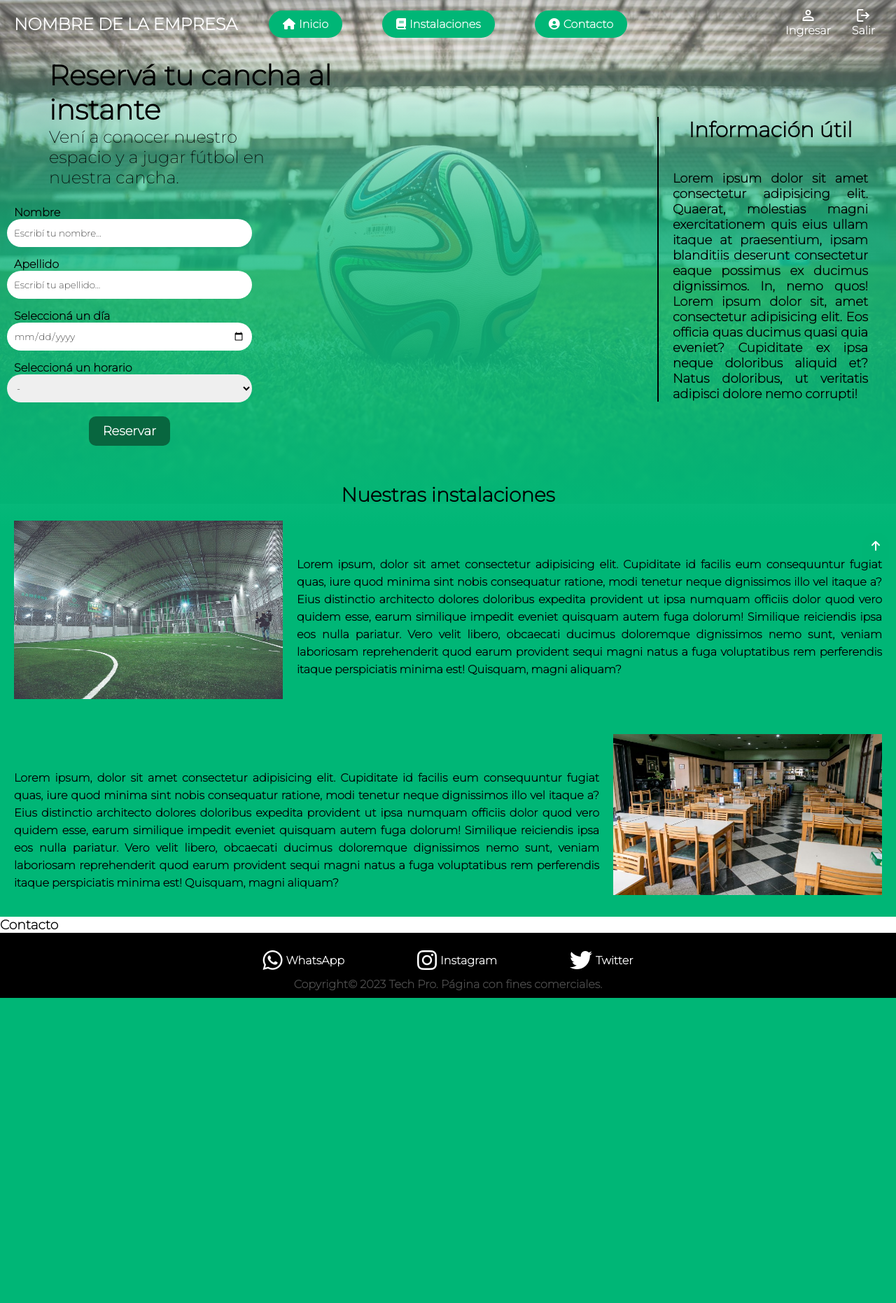
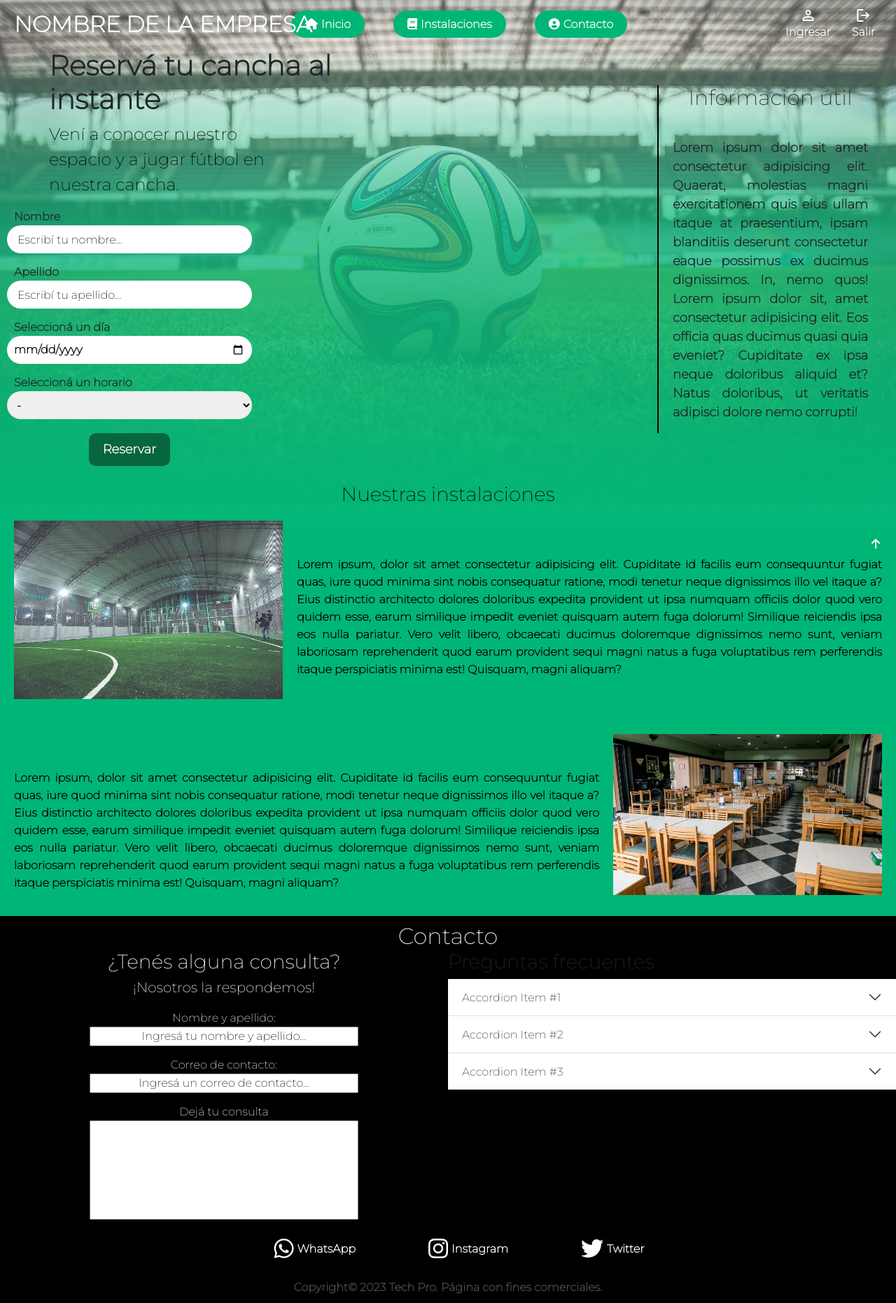
Before and after one commit to NachitoLP/Proyecto-web-Cancha, a Django app: page / in a window 1280 px wide. Shown: the whole page at 70% size. Before the commit the page ends 1426 px from the top, so only its background shows below. Run offline with Django 4.2, Linux system fonts and the light colour scheme; some libraries are stand-ins or nearby versions; some web fonts are replaced.

Commit message:
Contacto empezado y cambios de background

```diff
--- a/public/css/style.css
+++ b/public/css/style.css
@@ -10,6 +10,8 @@
   *::selection {
     color: rgba(0, 182, 118, 0.8);
     background-color: black; }
+  * a {
+    text-decoration: none; }
 
 /* VIEWS */
 .section_reserva_instalaciones {
@@ -41,10 +43,16 @@
             border-radius: 20px;
             border: none;
             transition: 0.3s;
-            margin-bottom: 15px; }
+            margin-bottom: 15px;
+            padding: 10px;
+            font-weight: 600; }
             .section_reserva_instalaciones .section_reservas .div_conocenos .div_form_reservar div input::placeholder, .section_reserva_instalaciones .section_reservas .div_conocenos .div_form_reservar div select::placeholder {
               color: black;
-              padding-left: 10px; }
+              padding-left: 5px;
+              font-weight: 500; }
+          .section_reserva_instalaciones .section_reservas .div_conocenos .div_form_reservar div select::placeholder {
+            color: black;
+            font-weight: 500 !important; }
         .section_reserva_instalaciones .section_reservas .div_conocenos .div_form_reservar #button_reservar {
           color: white;
           font-weight: bold;
@@ -95,7 +103,7 @@
   width: 100%;
   height: fit-content;
   margin: auto; }
-  .section_instalaciones h3 {
+  .section_instalaciones h2 {
     margin: 20px auto;
     font-size: 28px;
     color: black; }
@@ -125,6 +133,58 @@
       color: black;
       line-height: 25px;
       text-align: justify; }
+
+.section_contacto {
+  background-color: black; }
+  .section_contacto .titulo_contacto {
+    margin: auto;
+    padding-top: 10px;
+    color: white;
+    text-align: center; }
+  .section_contacto .containers_contacto {
+    display: flex;
+    flex-wrap: wrap;
+    justify-content: space-evenly; }
+    .section_contacto .containers_contacto .container_consulta {
+      width: 50%; }
+      .section_contacto .containers_contacto .container_consulta h3 {
+        color: white;
+        text-align: center; }
+      .section_contacto .containers_contacto .container_consulta h5 {
+        color: white;
+        font-size: 20px;
+        margin-bottom: 20px;
+        text-align: center; }
+      .section_contacto .containers_contacto .container_consulta .form_contacto_consulta {
+        display: flex;
+        flex-direction: column; }
+        .section_contacto .containers_contacto .container_consulta .form_contacto_consulta input, .section_contacto .containers_contacto .container_consulta .form_contacto_consulta .section_reserva_instalaciones .section_reservas .div_conocenos .div_form_reservar div select, .section_reserva_instalaciones .section_reservas .div_conocenos .div_form_reservar div .section_contacto .containers_contacto .container_consulta .form_contacto_consulta select {
+          width: 60%;
+          margin: auto;
+          margin-bottom: 15px;
+          text-align: center;
+          color: black;
+          font-weight: 600; }
+          .section_contacto .containers_contacto .container_consulta .form_contacto_consulta input::placeholder, .section_contacto .containers_contacto .container_consulta .form_contacto_consulta .section_reserva_instalaciones .section_reservas .div_conocenos .div_form_reservar div select::placeholder, .section_reserva_instalaciones .section_reservas .div_conocenos .div_form_reservar div .section_contacto .containers_contacto .container_consulta .form_contacto_consulta select::placeholder {
+            text-align: center;
+            color: black;
+            font-weight: 500; }
+        .section_contacto .containers_contacto .container_consulta .form_contacto_consulta label {
+          margin: auto;
+          color: white;
+          text-align: center; }
+        .section_contacto .containers_contacto .container_consulta .form_contacto_consulta textarea {
+          width: 60%;
+          padding: 10px;
+          margin: auto;
+          color: black;
+          font-weight: 600; }
+          .section_contacto .containers_contacto .container_consulta .form_contacto_consulta textarea::placeholder {
+            text-align: center;
+            color: black;
+            font-weight: 500; }
+    .section_contacto .containers_contacto .container_preguntas_frecuentes {
+      width: 50%; }
 
 /* COMPONENTES */
 /* ICONOS */
@@ -245,7 +305,7 @@
     .header_nav .header_navbar_list_cel li {
       margin: 0px 0px; }
       .header_nav .header_navbar_list_cel li .container_icons_1200px {
-        color: white;
+        color: black;
         font-weight: bold;
         text-decoration: none;
         list-style: none;
@@ -256,7 +316,8 @@
         .header_nav .header_navbar_list_cel li .container_icons_1200px i {
           padding: 0px;
           margin-top: 20px;
-          margin-bottom: 5px; }
+          margin-bottom: 5px;
+          color: black; }
         .header_nav .header_navbar_list_cel li .container_icons_1200px label {
           padding: 0px;
           margin: 0px; }
--- a/public/scss/componentes/_header.scss
+++ b/public/scss/componentes/_header.scss
@@ -138,7 +138,7 @@
                 margin: 0px 0px;
 
                 .container_icons_1200px{
-                    color: white;
+                    color: black;
                     font-weight: bold;
                     text-decoration: none;
                     list-style: none;
@@ -151,6 +151,7 @@
                         padding: 0px;
                         margin-top: 20px;
                         margin-bottom: 5px;
+                        color:black;
                     }
                     label{
                         padding: 0px;
--- a/public/scss/reset/_reset.scss
+++ b/public/scss/reset/_reset.scss
@@ -10,4 +10,8 @@
         color: $color-primary;
         background-color: rgb(0, 0, 0);
     }
+
+    a{
+        text-decoration: none;
+    }
 }
--- a/public/scss/style.scss
+++ b/public/scss/style.scss
@@ -9,6 +9,7 @@
 
 @import "views/instalaciones.scss";
 
+@import "views/contacto.scss";
 /* COMPONENTES */
 @import "componentes/iconos";
 
--- /dev/null
+++ b/public/scss/views/contacto.scss
@@ -0,0 +1,69 @@
+.section_contacto{
+    background-color: black;
+
+    .titulo_contacto{
+        margin: auto;
+        padding-top: 10px;
+        color: white;
+        text-align: center;
+    }
+    .containers_contacto{
+        display: flex;
+        flex-wrap: wrap;
+        justify-content: space-evenly;
+
+        .container_consulta{
+            width: 50%;
+            h3{
+                color: white;
+                text-align: center;
+            }
+            h5{
+                color: white;
+                font-size: 20px;
+                margin-bottom: 20px;
+                text-align: center;
+            }
+            .form_contacto_consulta{
+                display: flex;
+                flex-direction: column;
+
+                input{
+                    width: 60%;
+                    margin: auto;
+                    margin-bottom: 15px;
+                    text-align: center;
+                    color: black;
+                    font-weight: 600;
+
+                    &::placeholder{
+                        text-align: center;
+                        color: black;
+                        font-weight: 500;
+                    }
+                }
+                label{
+                    margin: auto;
+                    color: white;
+                    text-align: center;
+                }
+                textarea{
+                    width: 60%;
+                    padding: 10px;
+                    margin: auto;
+                    color: black;
+                    font-weight: 600;
+                    &::placeholder{
+                        text-align: center;
+                        color: black;
+                        font-weight: 500;
+                    }
+                }
+            }
+        }
+        .container_preguntas_frecuentes{
+            width: 50%;
+        }
+    }
+
+}
--- a/public/scss/views/instalaciones.scss
+++ b/public/scss/views/instalaciones.scss
@@ -5,7 +5,7 @@
     height: fit-content;
     margin: auto;
 
-    h3 {
+    h2 {
         margin: 20px auto;
         font-size: 28px;
         color: rgb(0, 0, 0);
--- a/public/scss/views/reserva.scss
+++ b/public/scss/views/reserva.scss
@@ -34,15 +34,22 @@
                         border: none;
                         transition: 0.3s;
                         margin-bottom: 15px;
+                        padding: 10px;
+                        font-weight: 600;
 
                         &::placeholder{
                             color: black;
-                            padding-left: 10px;
+                            padding-left: 5px;
+                            font-weight: 500;
                         }
                     }
                     select{
                         @extend input;
                         @extend #input_type_date;
+                        &::placeholder{
+                            color: black;
+                            font-weight: 500 !important;
+                        }
                     }
                 }
                 #button_reservar{
--- a/templates/home/index.html
+++ b/templates/home/index.html
@@ -9,6 +9,7 @@
     <link href="https://fonts.googleapis.com/css2?family=Kdam+Thmor+Pro&family=Montserrat:wght@200&display=swap" rel="stylesheet">
     <link rel="stylesheet" href="https://cdnjs.cloudflare.com/ajax/libs/animate.css/4.1.1/animate.min.css"/>
     <link rel="stylesheet" href="https://fonts.googleapis.com/css2?family=Material+Symbols+Outlined:opsz,wght,FILL,GRAD@48,400,0,0" />
+    <link href="https://cdn.jsdelivr.net/npm/bootstrap@5.2.0-beta1/dist/css/bootstrap.min.css" rel="stylesheet" integrity="sha384-0evHe/X+R7YkIZDRvuzKMRqM+OrBnVFBL6DOitfPri4tjfHxaWutUpFmBp4vmVor" crossorigin="anonymous">
     <script src="https://kit.fontawesome.com/5cd1008cde.js" crossorigin="anonymous"></script>
     <link rel="stylesheet" href="{% static 'css/style.css' %}">
     <title>Página web</title>
@@ -113,7 +114,7 @@
                     </div>
                 </section>
                 <section class="section_instalaciones">
-                    <h3>Nuestras instalaciones</h3>
+                    <h2>Nuestras instalaciones</h2>
                     <div class="div_foto_cancha">
                         <img src="{% static 'images/foto_cancha.jpg' %}" alt="Foto de la cancha." class="animate__animated animate__zoomInLeft">
                         <p class="animate__animated animate__backInRight">Lorem ipsum, dolor sit amet consectetur adipisicing elit. Cupiditate id facilis eum consequuntur fugiat quas, iure quod minima sint nobis consequatur ratione, modi tenetur neque dignissimos illo vel itaque a?
@@ -131,15 +132,58 @@
         </div>
     </section>
     <section class="section_contacto">
-        <h3>Contacto</h3>
-        <div>
+        <h2 class="titulo_contacto">Contacto</h2>
+        <div class="containers_contacto">
+            <div class="container_consulta">
+                <h3>¿Tenés alguna consulta?</h3>
+                <h5>¡Nosotros la respondemos!</h5>
+                <form action="" method="post" class="form_contacto_consulta">
+                    <label for="name_contacto">Nombre y apellido:</label>
+                    <input type="text" name="name_contacto" placeholder="Ingresá tu nombre y apellido...">
+                    <label for="correo_contacto">Correo de contacto:</label>
+                    <input type="text" name="correo_contacto" placeholder="Ingresá un correo de contacto...">
+                    <label for="consulta_contacto">Dejá tu consulta</label>
+                    <textarea name="consulta_contacto" cols="50" rows="5" style="resize: none;"></textarea>
+                </form>
+            </div>
+            <div class="container_preguntas_frecuentes">
+                <h3>Preguntas frecuentes</h3>
+                <div class="accordion accordion-flush" id="accordionFlushExample">
+                    <div class="accordion-item">
+                        <h2 class="accordion-header">
+                        <button class="accordion-button collapsed" type="button" data-bs-toggle="collapse" data-bs-target="#flush-collapseOne" aria-expanded="false" aria-controls="flush-collapseOne">
+                            Accordion Item #1
+                        </button>
+                        </h2>
+                        <div id="flush-collapseOne" class="accordion-collapse collapse" data-bs-parent="#accordionFlushExample">
+                        <div class="accordion-body">Placeholder content for this accordion, which is intended to demonstrate the <code>.accordion-flush</code> class. This is the first item's accordion body.</div>
+                    </div>
+                    </div>
+                        <div class="accordion-item">
+                        <h2 class="accordion-header">
+                        <button class="accordion-button collapsed" type="button" data-bs-toggle="collapse" data-bs-target="#flush-collapseTwo" aria-expanded="false" aria-controls="flush-collapseTwo">
+                            Accordion Item #2
+                        </button>
+                        </h2>
+                        <div id="flush-collapseTwo" class="accordion-collapse collapse" data-bs-parent="#accordionFlushExample">
+                            <div class="accordion-body">Placeholder content for this accordion, which is intended to demonstrate the <code>.accordion-flush</code> class. This is the second item's accordion body. Let's imagine this being filled with some actual content.</div>
+                        </div>
+                    </div>
+                    <div class="accordion-item">
+                        <h2 class="accordion-header">
+                        <button class="accordion-button collapsed" type="button" data-bs-toggle="collapse" data-bs-target="#flush-collapseThree" aria-expanded="false" aria-controls="flush-collapseThree">
+                            Accordion Item #3
+                        </button>
+                        </h2>
+                        <div id="flush-collapseThree" class="accordion-collapse collapse" data-bs-parent="#accordionFlushExample">
+                            <div class="accordion-body">Placeholder content for this accordion, which is intended to demonstrate the <code>.accordion-flush</code> class. This is the third item's accordion body. Nothing more exciting happening here in terms of content, but just filling up the space to make it look, at least at first glance, a bit more representative of how this would look in a real-world application.</div>
+                        </div>
+                    </div>
+                </div>
+            </div>
+            <div>
 
-        </div>
-        <div>
-
-        </div>
-        <div>
-
+            </div>
         </div>
     </section>
     <footer class="footer">
@@ -159,5 +203,8 @@
         <p>Copyright© 2023 Tech Pro.</p>
         <p>Página con fines comerciales.</p>
     </footer>
+
+    <!-- JavaScript Bundle with Popper -->
+    <script src="https://cdn.jsdelivr.net/npm/bootstrap@5.2.0-beta1/dist/js/bootstrap.bundle.min.js" integrity="sha384-pprn3073KE6tl6bjs2QrFaJGz5/SUsLqktiwsUTF55Jfv3qYSDhgCecCxMW52nD2" crossorigin="anonymous"></script>
 </body>
 </html>
```
